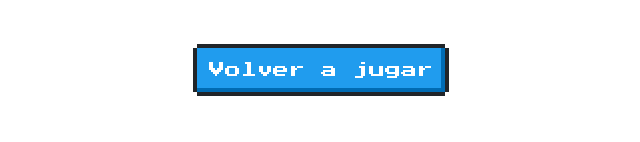
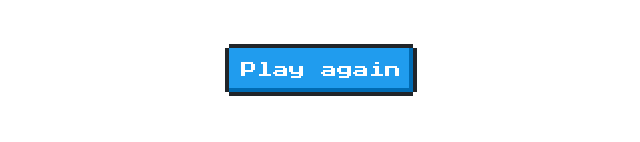
Before and after one commit to bru16/guess-pokemon-challenge, a React (Vite) app: page / in a window 1280 px wide. Both pictures are taken after typing "Sample" into the empty fields and a click on the button "send". Shown: the part 550-692 px from the top of the page, without its empty margins (319-959 px from the left). Built offline with nearby package versions, Linux system fonts and the light colour scheme.

Commit message:
changed label

```diff
--- a/src/App.tsx
+++ b/src/App.tsx
@@ -53,7 +53,7 @@ function App() {
               className="nes-btn game-btn is-primary"
               onClick={() => startGame()}
             >
-              Volver a jugar
+              Play again
             </button>
             <div>
               {userWin
```
